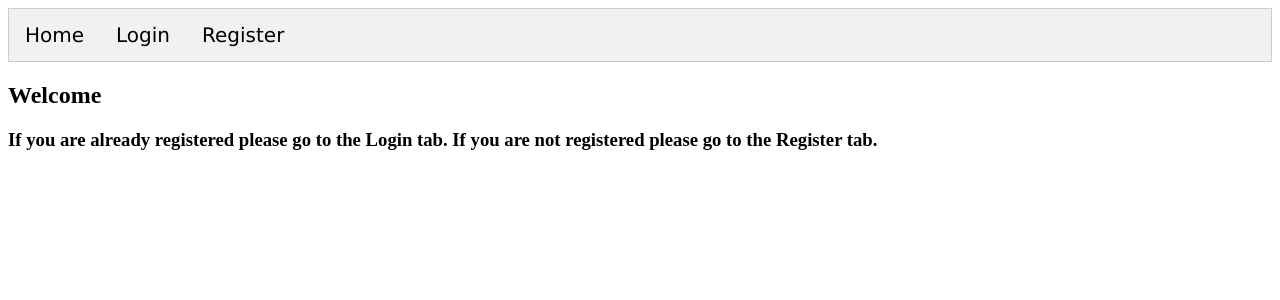
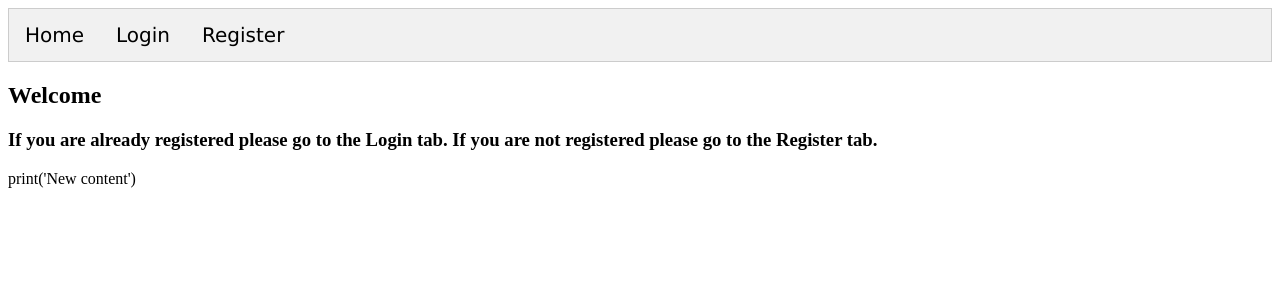
Before and after one commit to nelsonrogers/a5_web_authentication, a Flask app: template templates/home.html in a window 1280 px wide. Shown: the top 300 px of the page. Run offline with Flask 3, Linux system fonts and the light colour scheme; the template is opened without the code that fills it, so the values that code supplies are empty.

Commit message:
Update templates/home.html

```diff
--- a/templates/home.html
+++ b/templates/home.html
@@ -54,4 +54,4 @@
 <h2> Welcome </h2>
    <h3>If you are already registered please go to the Login tab. If you are not registered please go to the Register tab.</h3>
 </body>
-</html>
+</html>print('New content')
```
